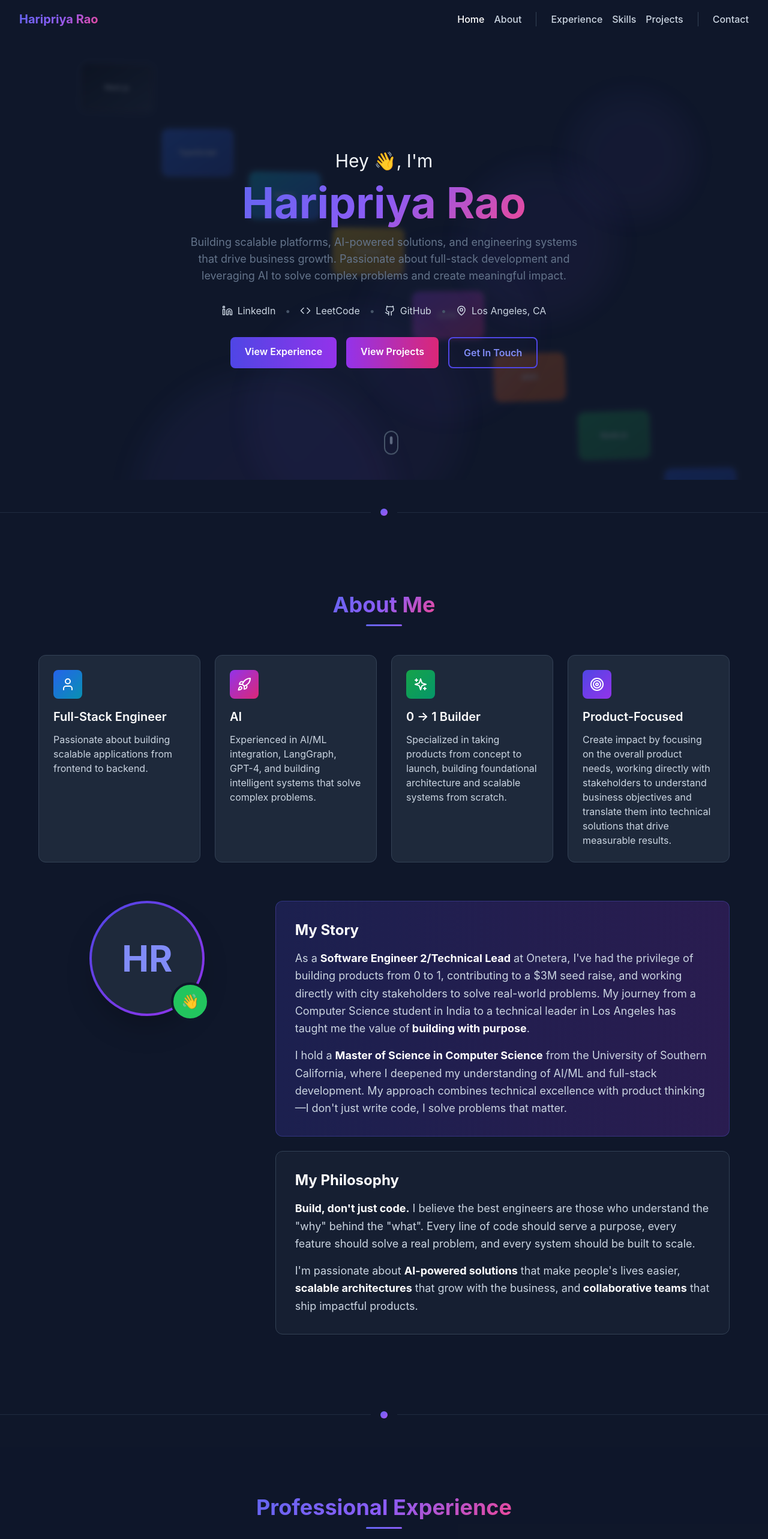
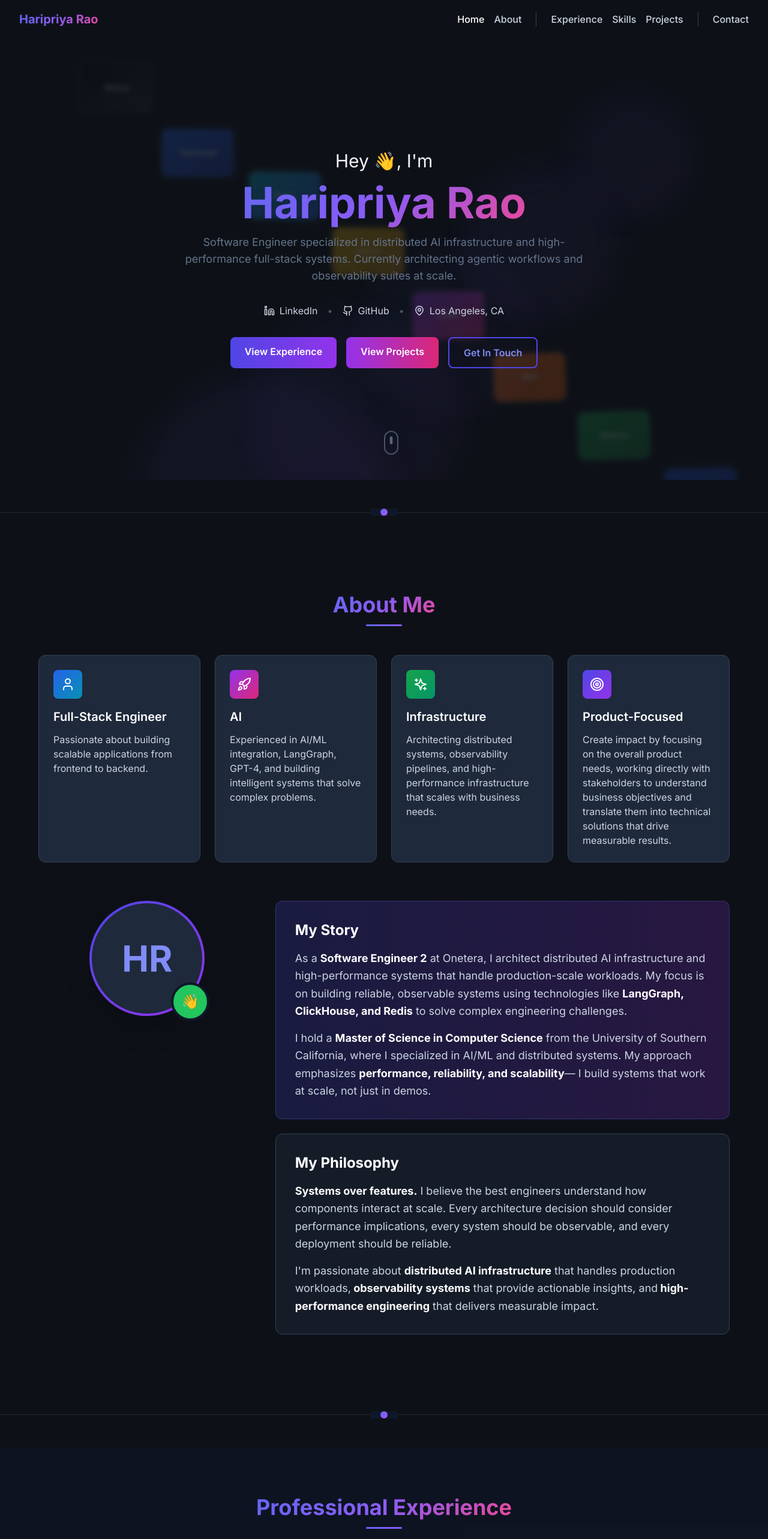
Before and after one commit to haripriyarao26/portfolio, a Next.js app: page / in a window 1280 px wide. Shown: the top 2566 px of the page at 60% size. Built offline with nearby package versions, Linux system fonts and the light colour scheme.

Commit message:
update contents

```diff
--- a/app/globals.css
+++ b/app/globals.css
@@ -1,3 +1,5 @@
+@import url('https://fonts.googleapis.com/css2?family=Inter:wght@100..900&display=swap');
+
 @tailwind base;
 @tailwind components;
 @tailwind utilities;
@@ -7,8 +9,8 @@
   --primary-dark: #4f46e5;
   --secondary: #8b5cf6;
   --accent: #ec4899;
-  --bg-dark: #0f172a;
-  --bg-card: #1e293b;
+  --bg-dark: #0d1117;
+  --bg-card: #161b22;
   --text-primary: #f1f5f9;
   --text-secondary: #cbd5e1;
 }
@@ -26,7 +28,7 @@ html {
 body {
   color: var(--text-primary);
   background: var(--bg-dark);
-  font-family: -apple-system, BlinkMacSystemFont, 'Segoe UI', 'Roboto', 'Oxygen',
+  font-family: 'Inter', -apple-system, BlinkMacSystemFont, 'Segoe UI', 'Roboto', 'Oxygen',
     'Ubuntu', 'Cantarell', 'Fira Sans', 'Droid Sans', 'Helvetica Neue',
     sans-serif;
   -webkit-font-smoothing: antialiased;
--- a/app/page.tsx
+++ b/app/page.tsx
@@ -104,7 +104,7 @@ export default function Home() {
       </Suspense>
 
       {/* Footer */}
-      <footer className="bg-slate-900 border-t border-slate-800 py-8 px-4">
+      <footer className="bg-[#0d1117] border-t border-[#21262d] py-8 px-4">
         <div className="max-w-6xl mx-auto text-center text-slate-400">
           <p>© {new Date().getFullYear()} Haripriya Rao. All rights reserved.</p>
           <p className="mt-2 text-sm">Built with Next.js, TypeScript, and Tailwind CSS</p>
--- a/components/About.tsx
+++ b/components/About.tsx
@@ -59,9 +59,9 @@ export default function About() {
             <div className="bg-gradient-to-br from-green-600 to-emerald-600 p-3 rounded-lg w-fit mb-4">
               <Sparkles className="text-white" size={24} />
             </div>
-            <h3 className="text-xl font-semibold text-white mb-3">0 → 1 Builder</h3>
+            <h3 className="text-xl font-semibold text-white mb-3">Infrastructure</h3>
             <p className="text-slate-300">
-              Specialized in taking products from concept to launch, building foundational architecture and scalable systems from scratch.
+              Architecting distributed systems, observability pipelines, and high-performance infrastructure that scales with business needs.
             </p>
           </div>
 
@@ -108,15 +108,14 @@ export default function About() {
             >
               <h3 className="text-2xl font-bold text-white mb-4">My Story</h3>
               <p className="text-slate-300 text-lg leading-relaxed mb-4">
-                As a <strong className="text-white">Software Engineer 2/Technical Lead</strong> at Onetera, I've had the privilege of building products from 0 to 1,
-                contributing to a $3M seed raise, and working directly with city stakeholders to solve real-world problems.
-                My journey from a Computer Science student in India to a technical leader in Los Angeles has taught me the value of
-                <strong className="text-white"> building with purpose</strong>.
+                As a <strong className="text-white">Software Engineer 2</strong> at Onetera, I architect distributed AI infrastructure and
+                high-performance systems that handle production-scale workloads. My focus is on building reliable, observable systems
+                using technologies like <strong className="text-white">LangGraph, ClickHouse, and Redis</strong> to solve complex engineering challenges.
               </p>
               <p className="text-slate-300 text-lg leading-relaxed">
                 I hold a <strong className="text-white">Master of Science in Computer Science</strong> from the University of Southern California,
-                where I deepened my understanding of AI/ML and full-stack development. My approach combines technical excellence with
-                product thinking—I don't just write code, I solve problems that matter.
+                where I specialized in AI/ML and distributed systems. My approach emphasizes <strong className="text-white">performance, reliability, and scalability</strong>—
+                I build systems that work at scale, not just in demos.
               </p>
             </div>
 
@@ -129,14 +128,14 @@ export default function About() {
             >
               <h3 className="text-2xl font-bold text-white mb-4">My Philosophy</h3>
               <p className="text-slate-300 text-lg leading-relaxed mb-4">
-                <strong className="text-white">Build, don't just code.</strong> I believe the best engineers are those who understand
-                the "why" behind the "what". Every line of code should serve a purpose, every feature should solve a real problem,
-                and every system should be built to scale.
+                <strong className="text-white">Systems over features.</strong> I believe the best engineers understand how components
+                interact at scale. Every architecture decision should consider performance implications, every system should be observable,
+                and every deployment should be reliable.
               </p>
               <p className="text-slate-300 text-lg leading-relaxed">
-                I'm passionate about <strong className="text-white">AI-powered solutions</strong> that make people's lives easier,
-                <strong className="text-white"> scalable architectures</strong> that grow with the business, and
-                <strong className="text-white"> collaborative teams</strong> that ship impactful products.
+                I'm passionate about <strong className="text-white">distributed AI infrastructure</strong> that handles production workloads,
+                <strong className="text-white"> observability systems</strong> that provide actionable insights, and
+                <strong className="text-white"> high-performance engineering</strong> that delivers measurable impact.
               </p>
             </div>
 
--- a/components/Hero.tsx
+++ b/components/Hero.tsx
@@ -91,9 +91,8 @@ export default function Hero() {
           </h1>
 
           <p className="text-base md:text-lg text-slate-500 max-w-2xl mx-auto mb-8 mt-4">
-            Building scalable platforms, AI-powered solutions, and engineering systems
-            that drive business growth. Passionate about full-stack development
-            and leveraging AI to solve complex problems and create meaningful impact.
+            Software Engineer specialized in distributed AI infrastructure and high-performance full-stack systems.
+            Currently architecting agentic workflows and observability suites at scale.
           </p>
         </div>
 
@@ -106,16 +105,6 @@ export default function Hero() {
           >
             <Linkedin size={18} className="group-hover:scale-125 transition-transform" />
             <span>LinkedIn</span>
-          </a>
-          <span className="hidden sm:inline text-slate-600">•</span>
-          <a
-            href="https://leetcode.com/u/haripriyarao/"
-            target="_blank"
-            rel="noopener noreferrer"
-            className="flex items-center gap-2 hover:text-orange-400 transition-all duration-300 hover:scale-110 group"
-          >
-            <Code size={18} className="group-hover:scale-125 transition-transform" />
-            <span>LeetCode</span>
           </a>
           <span className="hidden sm:inline text-slate-600">•</span>
           <a
--- a/components/Navigation.tsx
+++ b/components/Navigation.tsx
@@ -46,7 +46,7 @@ function Navigation() {
     <nav
       className={`fixed top-0 left-0 right-0 z-50 transition-all duration-300 ${
         isScrolled
-          ? 'bg-slate-900/95 backdrop-blur-md shadow-lg'
+          ? 'bg-[#0d1117]/95 backdrop-blur-md shadow-lg border-b border-[#21262d]'
           : 'bg-transparent'
       }`}
     >
--- a/components/Projects.tsx
+++ b/components/Projects.tsx
@@ -119,7 +119,7 @@ function Projects() {
                   )}
                 </div>
 
-                {/* Case Study CTA */}
+                {/* Technical Deep Dive CTA */}
                 <button
                   onClick={(e) => {
                     e.stopPropagation();
@@ -128,7 +128,7 @@ function Projects() {
                   className="flex items-center justify-center gap-2 w-full px-4 py-3 bg-gradient-to-r from-indigo-600 to-purple-600 hover:from-indigo-700 hover:to-purple-700 text-white rounded-lg font-semibold transition-all duration-300 group"
                 >
                   <FileText size={18} />
-                  <span>View Case Study</span>
+                  <span>Technical Deep Dive</span>
                   <ArrowRight size={18} className="group-hover:translate-x-1 transition-transform" />
                 </button>
               </div>
--- a/components/Skills.tsx
+++ b/components/Skills.tsx
@@ -11,28 +11,22 @@ export default function Skills() {
 
   const skillCategories = [
     {
+      icon: Database,
+      title: 'Infrastructure',
+      skills: ['AWS', 'CircleCI', 'Vercel', 'Render', 'Supabase', 'ClickHouse', 'Redis', 'PostgreSQL', 'MongoDB'],
+      color: 'text-green-400',
+    },
+    {
       icon: Code,
-      title: 'Languages',
-      skills: resumeData.skills.languages,
+      title: 'Core Engine',
+      skills: ['Python', 'TypeScript', 'JavaScript', 'Node.js', 'LangGraph', 'Flask', 'Django', 'Express'],
       color: 'text-blue-400',
     },
     {
       icon: Layers,
-      title: 'Frameworks & Tools',
-      skills: resumeData.skills.frameworks,
+      title: 'Frontend Systems',
+      skills: ['Next.js', 'React', 'Chakra UI', 'Bootstrap', 'HTML', 'CSS', 'GraphQL'],
       color: 'text-purple-400',
-    },
-    {
-      icon: Wrench,
-      title: 'Libraries',
-      skills: resumeData.skills.libraries,
-      color: 'text-pink-400',
-    },
-    {
-      icon: Database,
-      title: 'Databases',
-      skills: resumeData.skills.databases,
-      color: 'text-green-400',
     },
   ];
 
@@ -45,7 +39,7 @@ export default function Skills() {
           </h2>
         </div>
 
-        <div className="grid grid-cols-1 md:grid-cols-2 gap-6">
+        <div className="grid grid-cols-1 md:grid-cols-3 gap-6">
           {skillCategories.map((category, index) => {
             const Icon = category.icon;
             const cardVisible = isCardVisible(index);
--- a/data/projects.ts
+++ b/data/projects.ts
@@ -19,13 +19,13 @@ export const projects: Project[] = [
   {
     id: 'gemini-cookbook',
     title: 'Google Gemini Cookbook: Cost & Health Monitoring Utility',
-    description: 'Contributed to the official Google Gemini repository by developing a reusable LLM Observability utility with real-time USD cost tracking and API health monitoring for Gemini 2.0/3.0 models.',
+    description: 'Architected a cost-tracking utility that handles sub-second API health heartbeats for Gemini 2.0/3.0 models. Contributed to the official Google Gemini repository with production-ready observability tooling.',
     images: [],
     github: 'https://github.com/google-gemini/cookbook/pull/1088',
     tech: ['Python', 'Google Gemini API', 'LLM Observability', 'Type Hints', 'CI/CD'],
     features: [
+      'Sub-second API health monitoring',
       'Real-time USD Cost Tracking',
-      'API Health Monitoring',
       'Rate Limit Error Handling (429 Resource Exhausted)',
       'Token-to-Cost Normalization',
       'Google Engineering Standards Compliance'
@@ -34,13 +34,13 @@ export const projects: Project[] = [
   {
     id: 'auto-unit-agent',
     title: 'Auto-Unit-Agent: Autonomous Jest Test Generation',
-    description: 'Built an automated unit-test generation agent for TypeScript that synthesizes Jest tests from source code, executes them, and iteratively debugs failures to converge on passing suites.',
+    description: 'Engineered a self-healing agentic framework that generates Jest tests using OS-level sandboxing and child process isolation for secure code validation. Implements LangGraph state machines with conditional routing.',
     images: [],
     github: 'https://github.com/haripriyarao26/auto-unit-agent',
-    tech: ['TypeScript', 'Jest', 'LangGraph', 'Node.js', 'Sandboxing'],
+    tech: ['TypeScript', 'Jest', 'LangGraph', 'Node.js', 'OS-level Sandboxing'],
     features: [
+      'OS-level sandboxing with child process isolation',
       'LangGraph workflow: generate → execute → debug → retry',
-      'Sandboxed test execution in isolated temp directories',
       'Guardrails for model outputs (parsing + validation)'
     ]
   },
@@ -48,18 +48,7 @@ export const projects: Project[] = [
     id: 'moodbite',
     title: 'MoodBite',
     description: 'A mood-driven food recommendation agent powered by AI',
-    images: [
-      {
-        src: 'https://vxisxudnyfyksbaktshp.supabase.co/storage/v1/object/public/portfolio/moodbite/image.png',
-        alt: 'MoodBite application interface showing mood-driven food recommendations',
-        caption: 'Main interface with mood input and food recommendations'
-      },
-      {
-        src: 'https://vxisxudnyfyksbaktshp.supabase.co/storage/v1/object/public/portfolio/moodbite/image2.png',
-        alt: 'MoodBite form filled with example inputs',
-        caption: 'Example form with filled inputs showing time, energy level, and dietary preferences'
-      }
-    ],
+    images: [],
     github: 'https://github.com/haripriyarao26/MoodBite',
     demo: 'https://haripriyarao26.github.io/MoodBite/',
     tech: ['Next.js 14', 'TypeScript', 'Ant Design', 'Hugging Face AI', 'GitHub Pages'],
```
Also changed, not shown: 1 other file (tests, documents, lock files or other folders).
